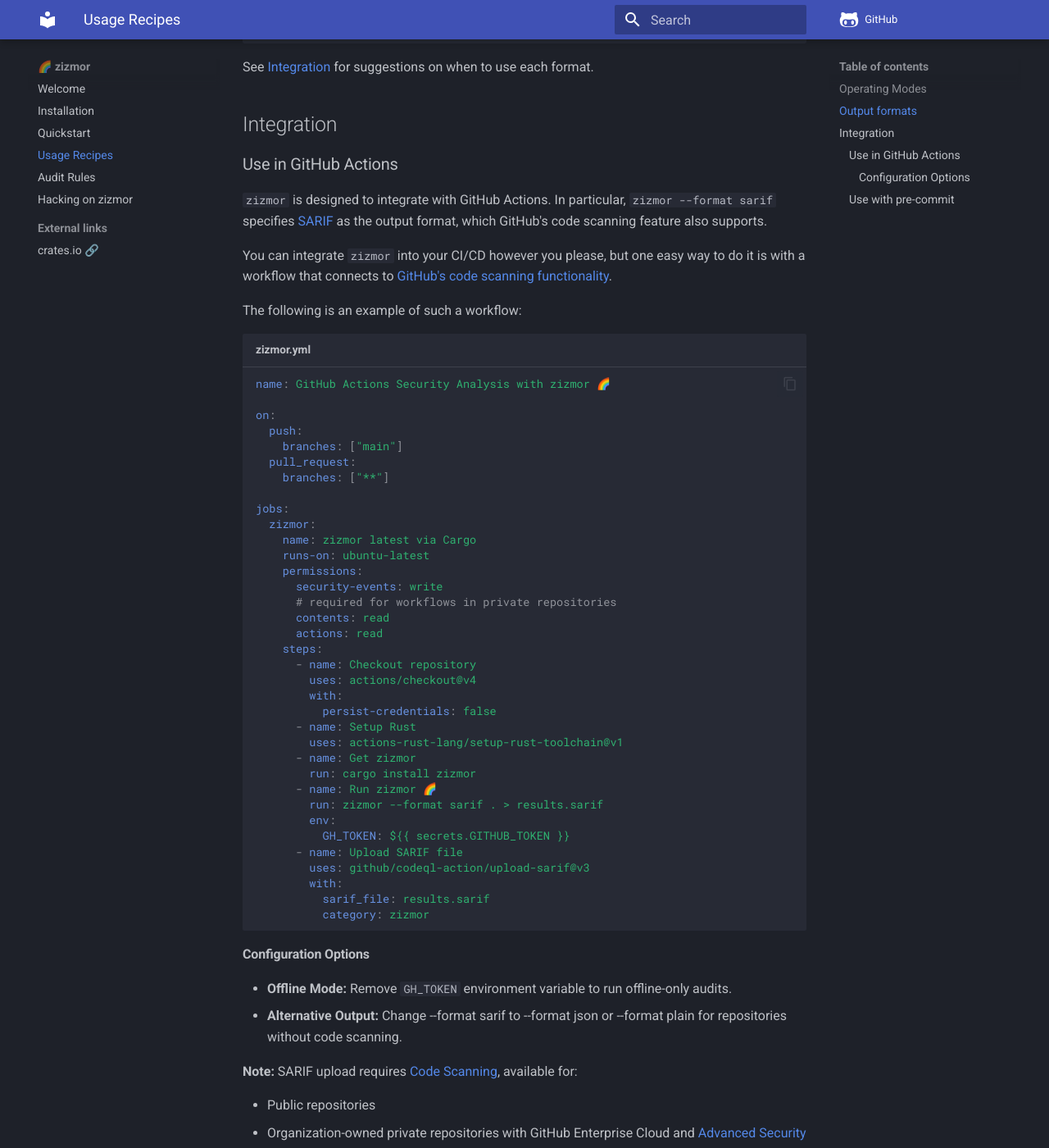
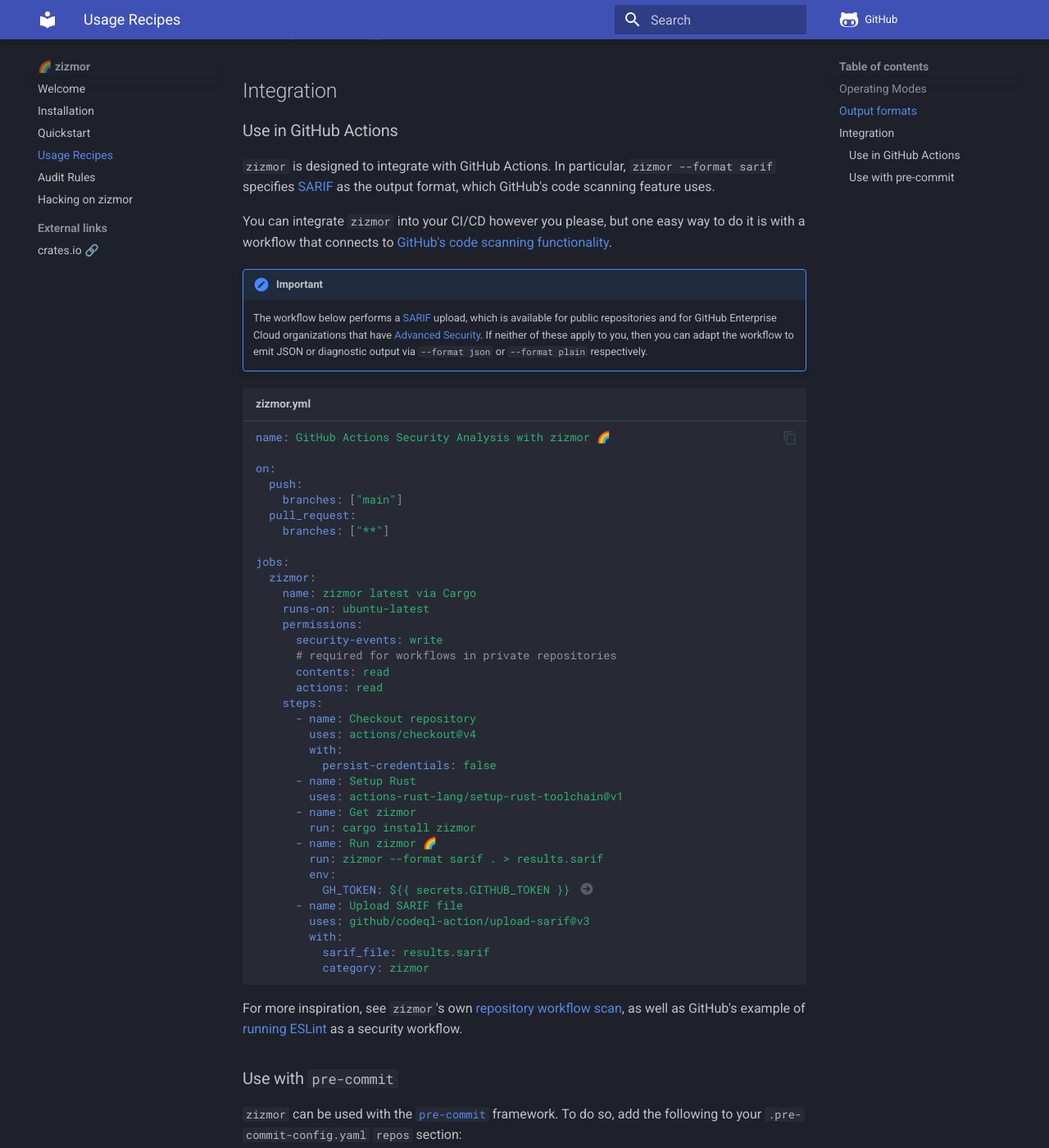
Before and after one commit to zizmorcore/zizmor, an MkDocs documentation site: the page built from docs/usage.md, in a window 1280 px wide and 1400 px high, scrolled down 843 px. Shown: the whole window at 82% size. Built offline with MkDocs 1.6.1 and Material for MkDocs 9.7.7, drawn with Linux system fonts in a browser that asks for light colours; comment, search, counter and statistics services are not loaded; some of the changed text lies outside the part shown.

Commit message:
docs: tweak usage

````diff
--- a/docs/usage.md
+++ b/docs/usage.md
@@ -2,11 +2,10 @@
 
 ## Operating Modes
 
-`zizmor` supports both **online** and **offline** audits:
-
-Some of `zizmor`'s audits require access to GitHub's API. `zizmor` will perform online audits by default *if* the user has a `GH_TOKEN` specified
-in their environment. If no `GH_TOKEN` is present, then `zizmor` will operate
-in offline mode by default.
+Some of `zizmor`'s audits require access to GitHub's API.
+`zizmor` will perform online audits by default *if* the user has a `GH_TOKEN`
+specified in their environment. If no `GH_TOKEN` is present, then `zizmor`
+will operate in offline mode by default.
 
 Both of these can be made explicit through their respective command-line flags:
 
@@ -44,12 +43,20 @@
 ### Use in GitHub Actions
 
 `zizmor` is designed to integrate with GitHub Actions. In particular,
-`zizmor --format sarif` specifies [SARIF] as the output format, which GitHub's code scanning feature also supports.
+`zizmor --format sarif` specifies [SARIF] as the output format, which GitHub's
+code scanning feature uses.
 
 You can integrate `zizmor` into your CI/CD however you please, but one
-easy way to do it is with a workflow that connects to [GitHub's code scanning functionality].
+easy way to do it is with a workflow that connects to
+[GitHub's code scanning functionality].
 
-The following is an example of such a workflow:
+!!! important
+
+    The workflow below performs a [SARIF] upload, which is available for public
+    repositories and for GitHub Enterprise Cloud organizations that have
+    [Advanced Security]. If neither of these apply to you, then you can
+    adapt the workflow to emit JSON or diagnostic output via `--format json`
+    or `--format plain` respectively.
 
 ```yaml title="zizmor.yml"
 name: GitHub Actions Security Analysis with zizmor 🌈
@@ -89,15 +96,7 @@
           category: zizmor
 ```
 
-#### Configuration Options
-
-- **Offline Mode:** Remove `GH_TOKEN` environment variable to run offline-only audits.
-- **Alternative Output:** Change --format sarif to --format json or --format plain for repositories without code scanning.
-
-**Note:** SARIF upload requires [Code Scanning], available for:
-
-- Public repositories
-- Organization-owned private repositories with GitHub Enterprise Cloud and [Advanced Security]
+1. Optional: Remove the `env:` block to only run `zizmor`'s offline audits.
 
 For more inspiration, see `zizmor`'s own [repository workflow scan], as well
 as  GitHub's example of [running ESLint] as a security workflow.
@@ -110,8 +109,6 @@
 
 [running ESLint]: https://docs.github.com/en/code-security/code-scanning/integrating-with-code-scanning/uploading-a-sarif-file-to-github#example-workflow-that-runs-the-eslint-analysis-tool
 
-[Code Scanning]: https://docs.github.com/en/code-security/code-scanning/introduction-to-code-scanning/about-code-scanning-with-codeql
-
 [Advanced Security]: https://docs.github.com/en/get-started/learning-about-github/about-github-advanced-security
 
 ### Use with `pre-commit`
@@ -121,10 +118,12 @@
 
 ```yaml
 -   repo: https://github.com/woodruffw/zizmor
-    rev: v0.1.6
+    rev: v0.1.6 # (1)!
     hooks:
     - id: zizmor
 ```
+
+1. Don't forget to update this version to the latest `zizmor` release!
 
 This will run `zizmor` on every commit. If you want to run `zizmor` only on
 specific files, you can use the `files` option:
````
Also changed, not shown: other parts of docs/usage.md (+1 -1 lines).
